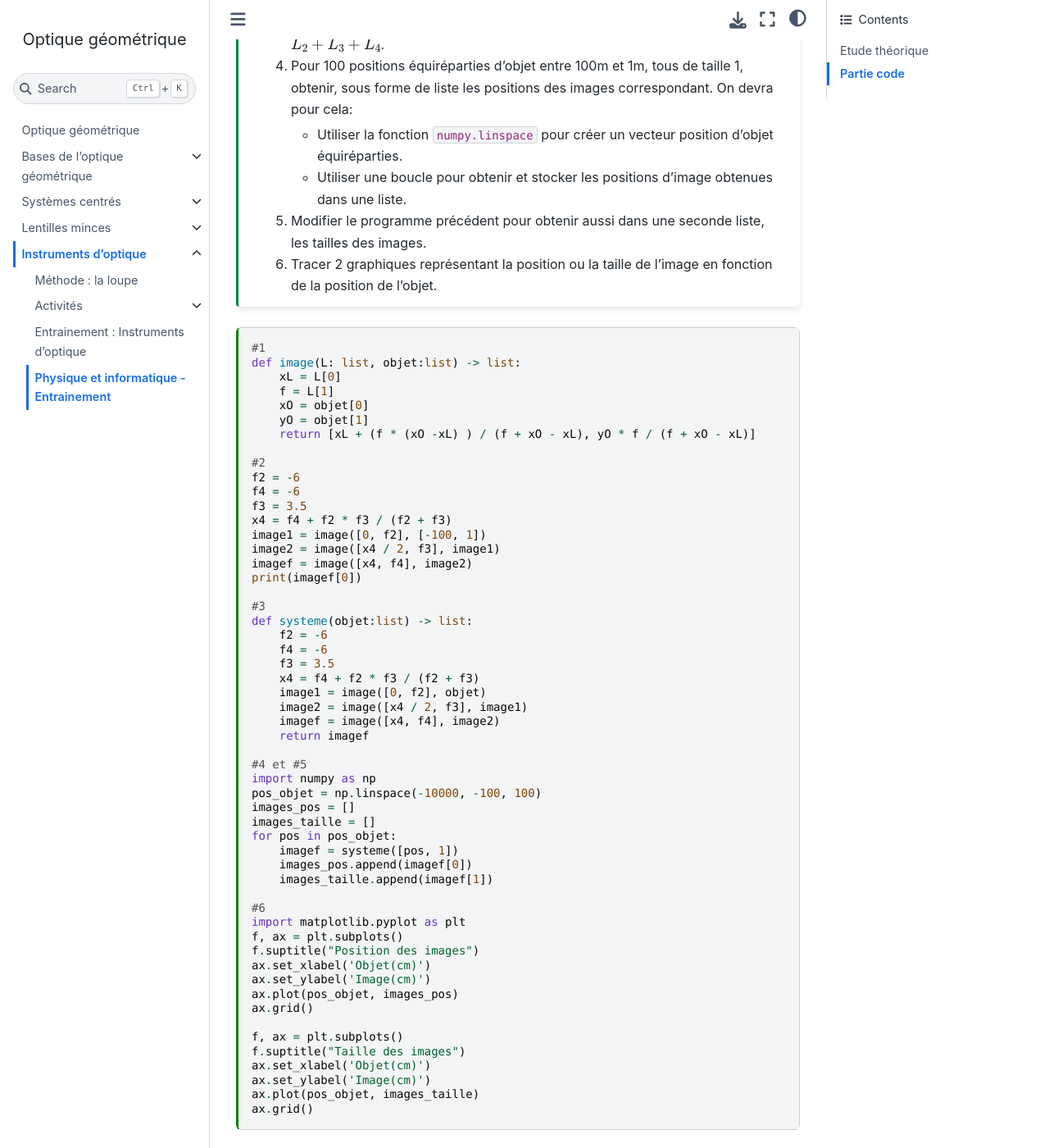
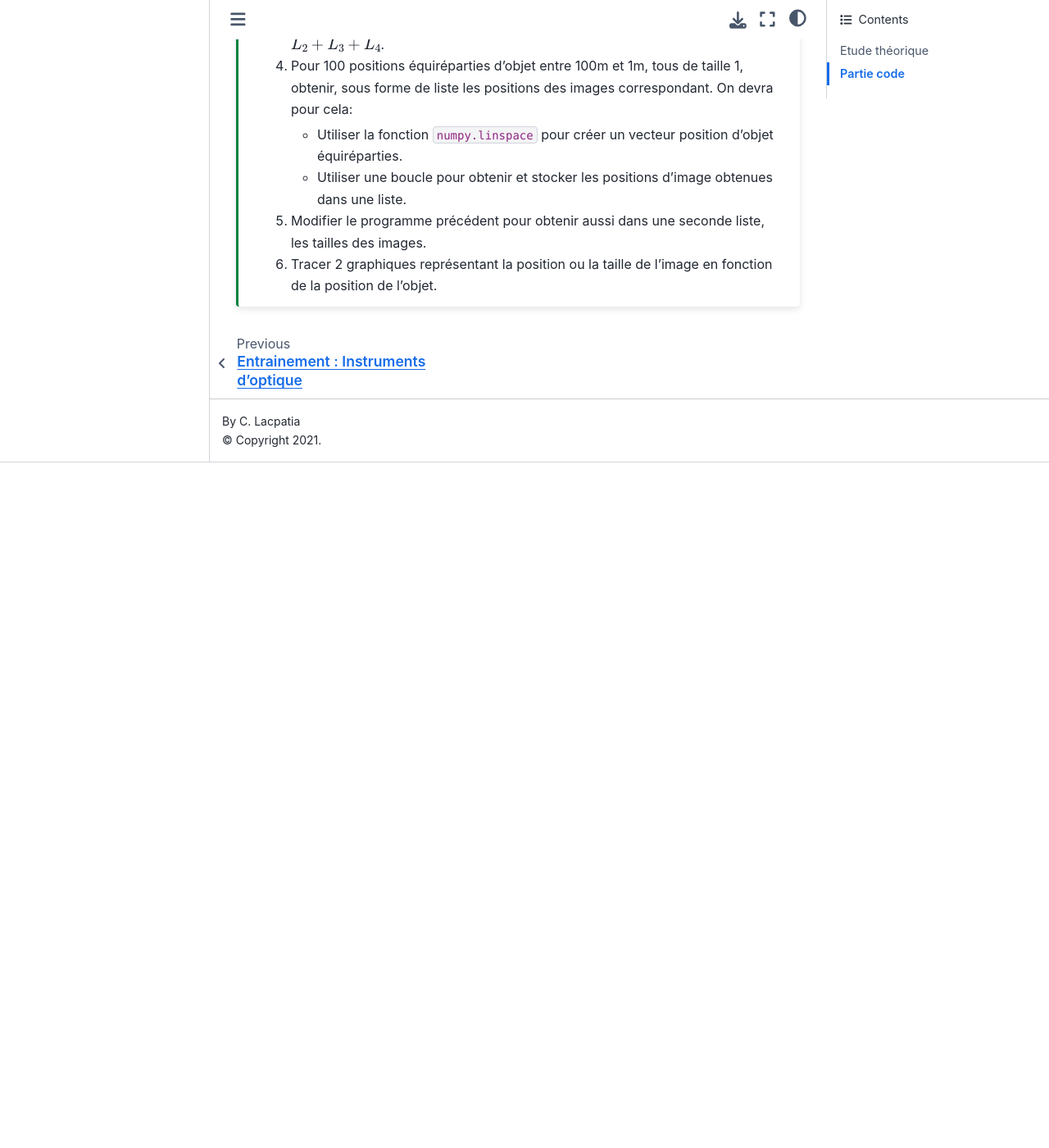
Before and after one commit to pcsi3physiquestan/optique_sources, a Jupyter Book: the page built from notebook/opt_instru_python.md, in a window 1280 px wide and 1400 px high, scrolled down 2269 px. Shown: the whole window at 82% size. Built offline with Jupyter Book 1.0.4 settings and Sphinx 7.4.7 and the Sphinx Book theme 1.1.4, drawn with Linux system fonts in a browser that asks for light colours; after the commit the page ends 2833 px from its top, so only the background shows below that; some of the changed lines change nothing that is shown.

Commit message:
Mise à jour des sources

`````diff
--- a/notebook/opt_instru_python.md
+++ b/notebook/opt_instru_python.md
@@ -91,6 +91,7 @@ Lorsqu'on étudiera le système $L_2 + L_3 + L_4$, on supposera que la lentille
 ````
 
 ```{code-cell} ipython3
+:tags: [remove-output, remove-input]
 #1
 def image(L: list, objet:list) -> list:
     xL = L[0]
`````
